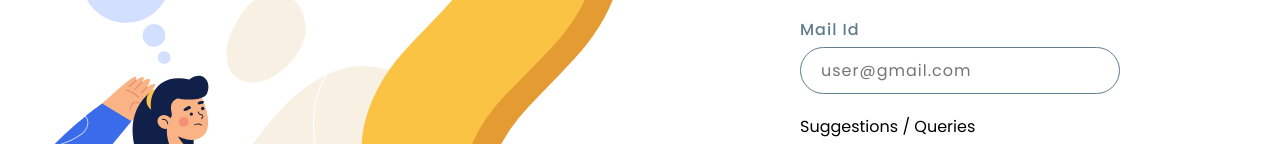
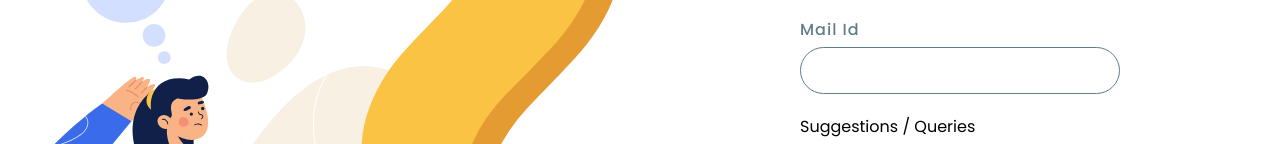
Before and after one commit to Rohithauppala/QUIZ, a plain HTML site: page contact.html in a window 1280 px wide. Shown: the part 318-462 px from the top of the page. Drawn offline with Linux system fonts and the light colour scheme.

Commit message:
Update contact.html

```diff
--- a/contact.html
+++ b/contact.html
@@ -24,7 +24,7 @@
 					</div>
 					<div class="input">
 						<span>Mail Id</span>
-						<input type="Email" name="Email" id="mail" required placeholder="user@gmail.com">
+						<input type="Email" name="Email" id="mail" required">
 					</div>
 
 					<div class="input1">
```
